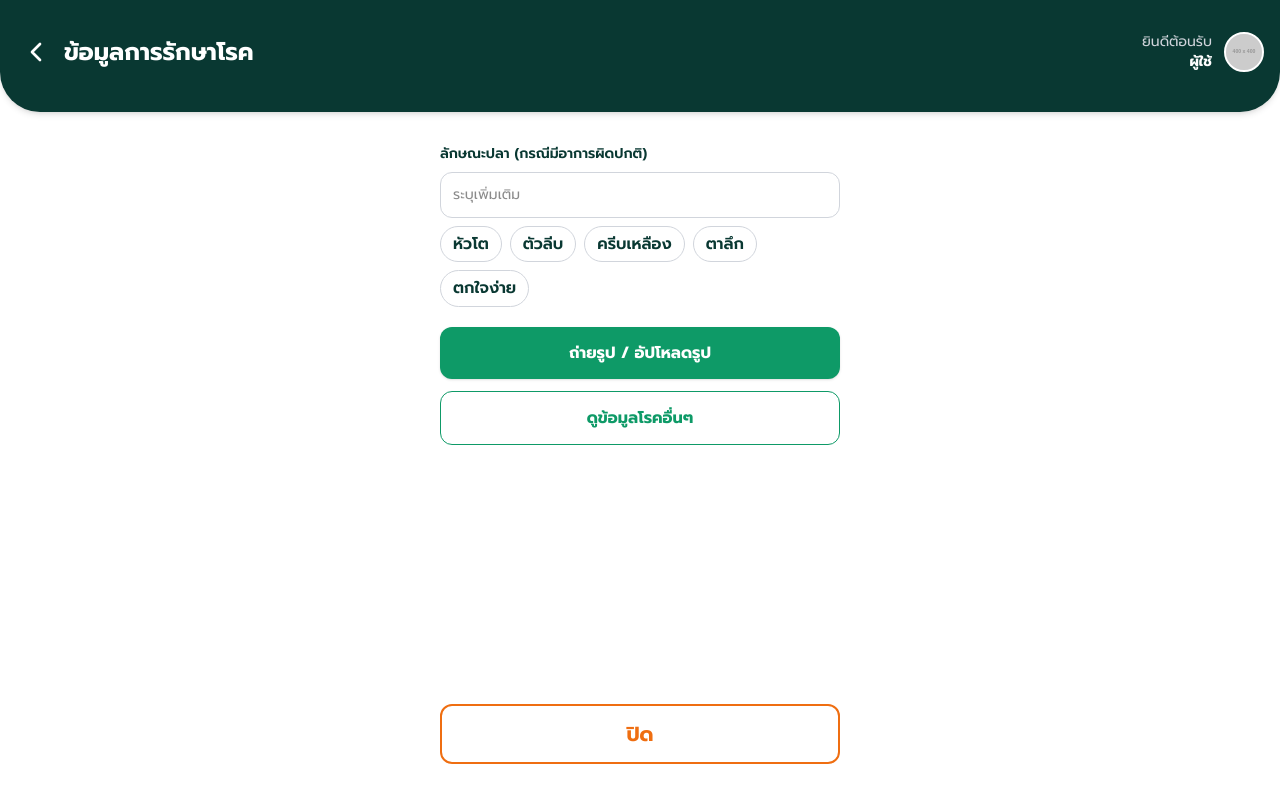
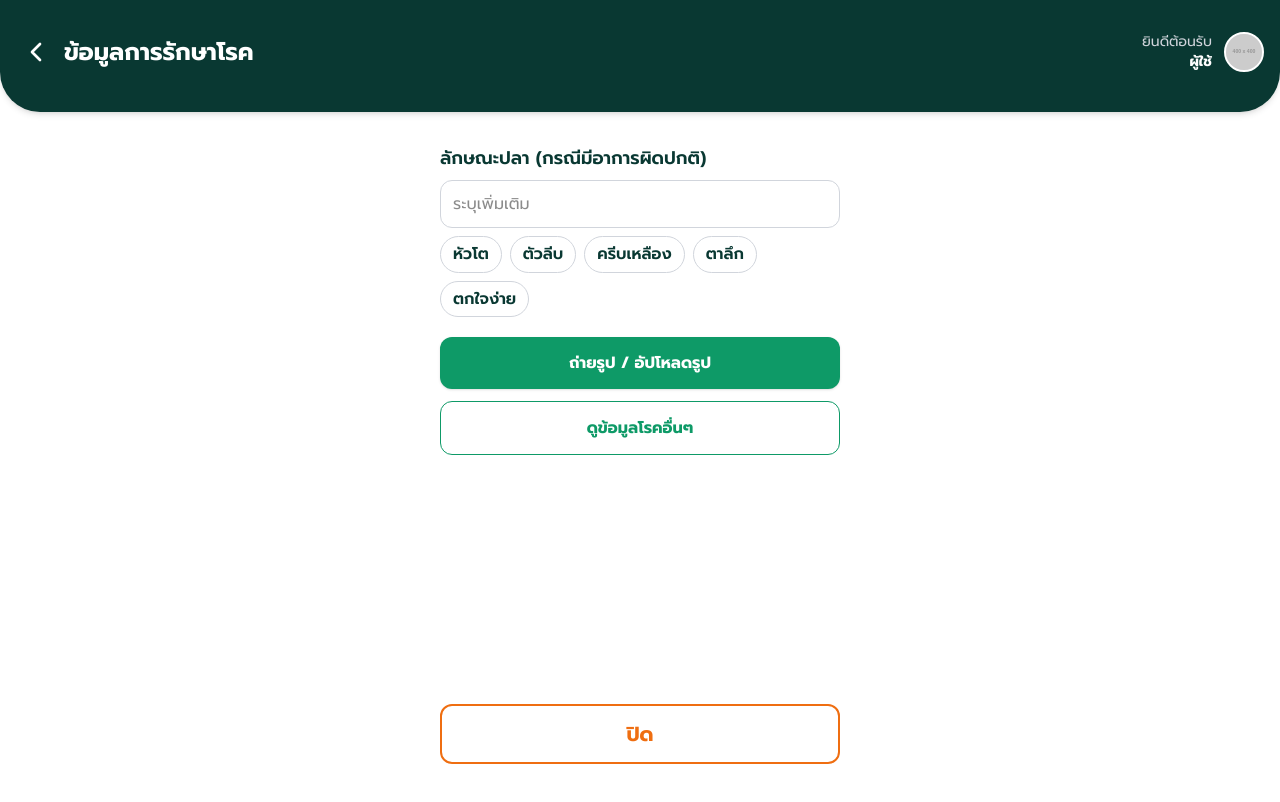
Before and after one commit to koard/DukeFarm-Frontend, a Next.js app: page /large/disease-info-large in a window 1280 px wide. Built offline with nearby package versions, Linux system fonts and the light colour scheme.

Commit message:
Refactor DiseaseInfo: Increase font size for symptom input label and adjust input text size for better readability

```diff
--- a/src/components/disease/DiseaseInfo.tsx
+++ b/src/components/disease/DiseaseInfo.tsx
@@ -174,12 +174,12 @@ export const DiseaseInfo = ({ backHref }: DiseaseInfoProps) => {
         {mode === 'form' && (
           <div className="space-y-5">
             <div className="space-y-2">
-              <p className="text-sm text-[#093832] font-semibold">ลักษณะปลา (กรณีมีอาการผิดปกติ)</p>
+              <p className="text-lg text-[#093832] font-semibold">ลักษณะปลา (กรณีมีอาการผิดปกติ)</p>
               <input
                 value={symptomInput}
                 onChange={(e) => setSymptomInput(e.target.value)}
                 placeholder="ระบุเพิ่มเติม"
-                className="w-full rounded-xl border border-gray-300 px-3 py-3 text-sm focus:outline-none focus:ring-2 focus:ring-emerald-500"
+                className="w-full rounded-xl border border-gray-300 px-3 py-3 text-md focus:outline-none focus:ring-2 focus:ring-emerald-500"
               />
               <div className="flex flex-wrap gap-2">
                 {SYMPTOM_TAGS.map((tag) => {
```
